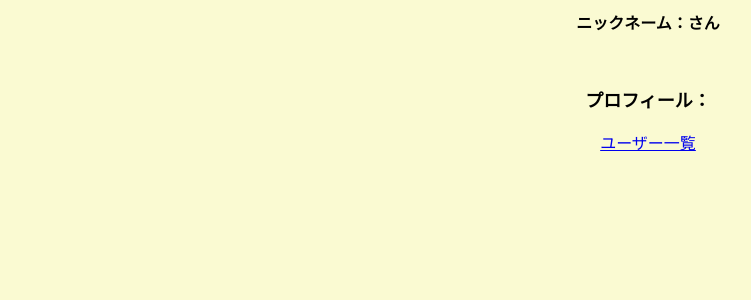
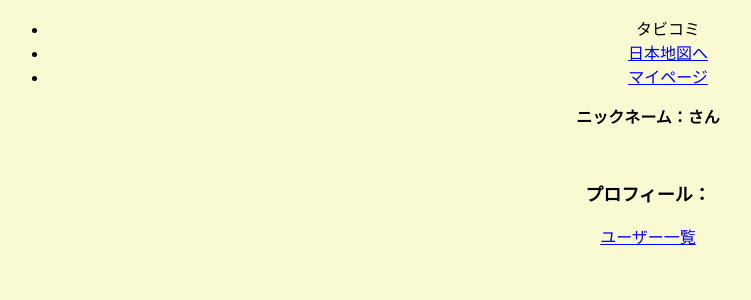
Before and after one commit to Hackathon-F-team/F-team, a Flask app: template templates/user-info.html in a window 1280 px wide. Shown: the top 300 px of the page, without its empty margins (0-751 px from the left). Run offline with Flask 2, Linux system fonts and the light colour scheme; the template is opened without the code that fills it, so the values that code supplies are empty.

Commit message:
ヘッダーを作成

```diff
--- a/templates/user-info.html
+++ b/templates/user-info.html
@@ -7,11 +7,20 @@
   <title>ユーザー情報</title>
   <link
       rel="stylesheet"
-      href="../../static/css/user-profile.css"
+      href="../static/css/user-profile.css"
   />
 </head>
-<!--ヘッダー-->
+
 <body>
+  <!--ヘッダー-->
+  <div class="header">
+    <ul class="header-list">
+        <li class="applogo">タビコミ</li>
+        <li class="appname"><a href="/">日本地図へ</a></li>
+        <li class="appname"><a href="/my_info/{{uid}}">マイページ</a></li>
+    </ul>
+  </div>
+
    <p class="name">ニックネーム：{{user.nickname}}さん</p>
    <p> <img src="{{img_path}}" calss="img"> </p>
    <!-- <p> {{img_path}}</p> -->
```
Also changed, not shown: templates/my-info.html (+8 -1 lines).
